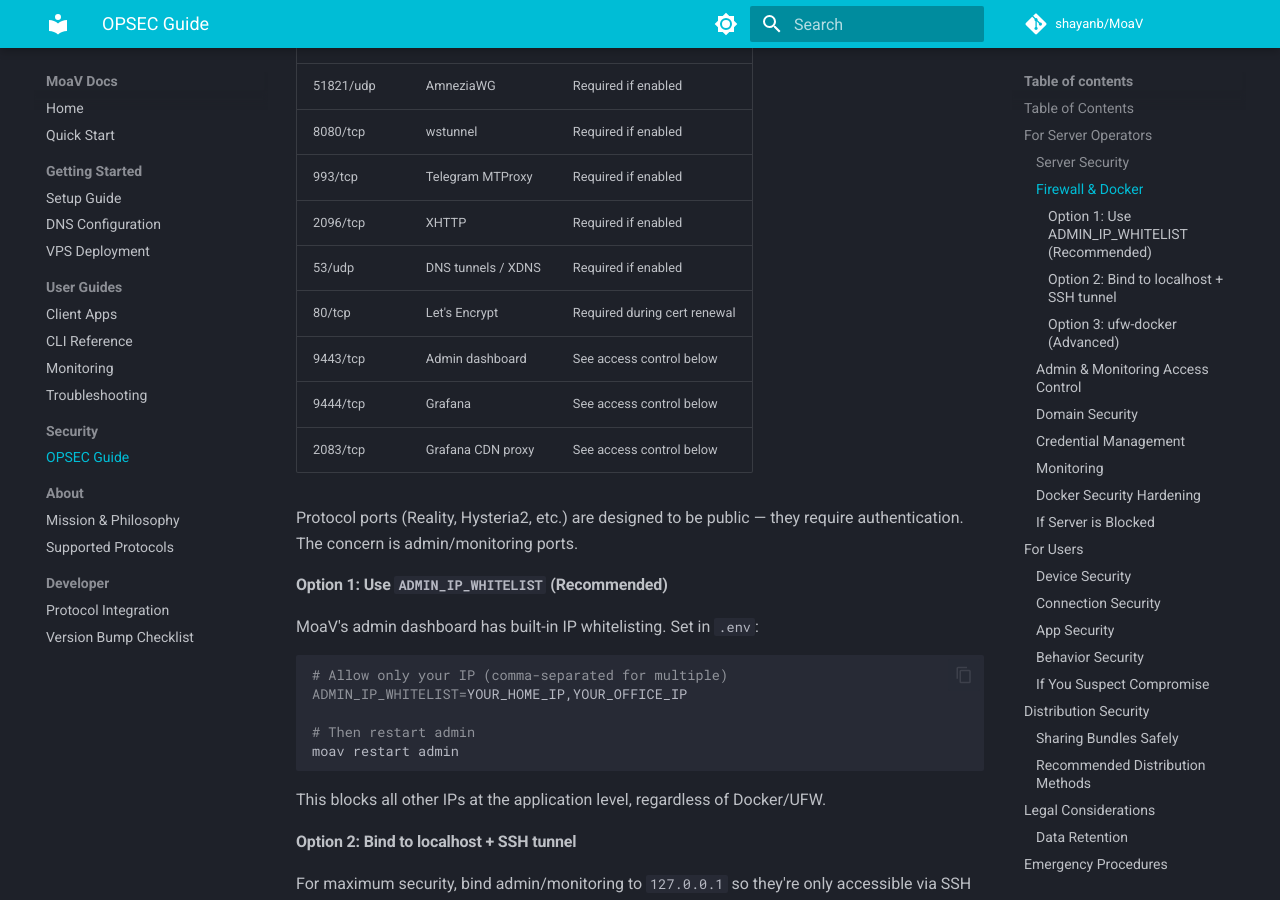
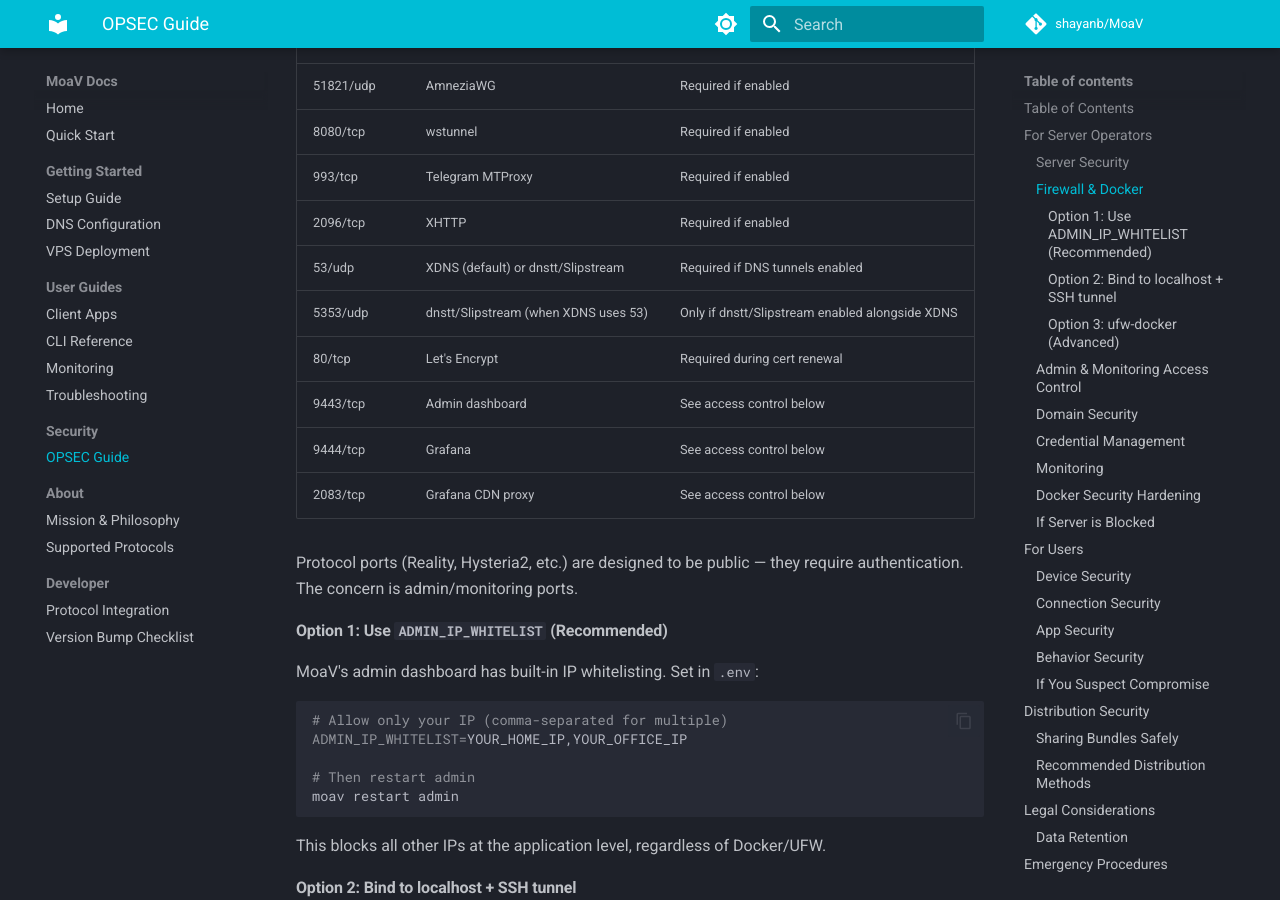
Before and after one commit to MotherofallVPNs/moav-site, an MkDocs documentation site: the page built from docs/OPSEC.md, in a window 1280 px wide and 900 px high, scrolled down 2455 px. Built offline with MkDocs 1.6.1 and Material for MkDocs 9.7.7, drawn with Linux system fonts in a browser that asks for light colours; comment, search, counter and statistics services are not loaded.

```diff
--- a/docs/OPSEC.md
+++ b/docs/OPSEC.md
@@ -92,7 +92,8 @@
 | 8080/tcp | wstunnel | Required if enabled |
 | 993/tcp | Telegram MTProxy | Required if enabled |
 | 2096/tcp | XHTTP | Required if enabled |
-| 53/udp | DNS tunnels / XDNS | Required if enabled |
+| 53/udp | XDNS (default) or dnstt/Slipstream | Required if DNS tunnels enabled |
+| 5353/udp | dnstt/Slipstream (when XDNS uses 53) | Only if dnstt/Slipstream enabled alongside XDNS |
 | 80/tcp | Let's Encrypt | Required during cert renewal |
 | 9443/tcp | Admin dashboard | See access control below |
 | 9444/tcp | Grafana | See access control below |
```
